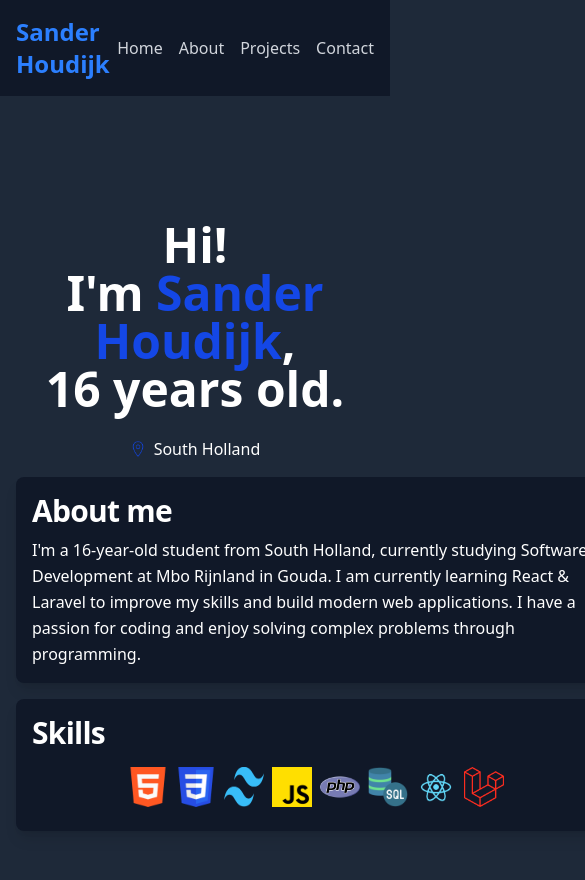
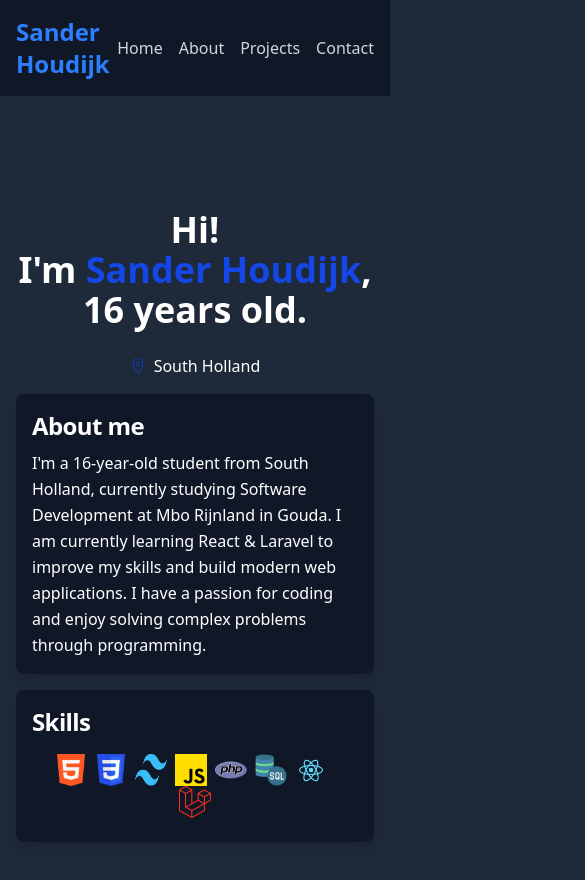
Before and after one commit to sanderhd/Portfolio-V2, a plain HTML site: page about.html in a window 390 px wide. Shown: the top 880 px of the page, 585 px wide, since content can reach past the window. Drawn offline with nearby package versions, Linux system fonts and the light colour scheme; some packages are replaced by stand-ins of ours.

Commit message:
Update about.html for improved layout and styling consistency

```diff
--- a/about.html
+++ b/about.html
@@ -20,28 +20,28 @@
             </ul>
         </div>
     </nav>
-    <div class="flex center justify-center h-screen text-white flex-col items-center mt-4 p-4">
-        <h1 class="text-5xl font-bold text-center mb-2">Hi! <br>I'm <span class="text-blue-700">Sander Houdijk</span>, <br> 16 years old.</h1>
+    <div class="flex flex-col justify-center h-screen text-white items-center mt-4 p-4">
+        <h1 class="text-4xl sm:text-5xl font-bold text-center mb-2">Hi! <br>I'm <span class="text-blue-700">Sander Houdijk</span>, <br> 16 years old.</h1>
         <div class="flex items-center mt-4">
             <img src="assets/icons/location.png" class="w-4 h-4 mr-2">
             <span>South Holland</span>
         </div>
-        <div class="container mx-auto mt-4 p-2 bg-gray-900 rounded-lg shadow-lg mx-4 p-4 w-150">
-            <h2 class="text-3xl font-semibold tracking-tight text-white sm:text-4xl mb-2">About me</h2>
+        <div class="container mx-auto mt-4 p-2 bg-gray-900 rounded-lg shadow-lg mx-4 p-4 w-full sm:w-150">
+            <h2 class="text-2xl sm:text-3xl font-semibold tracking-tight text-white mb-2">About me</h2>
             <p class="text-white text-base leading-relaxed">I'm a 16-year-old student from South Holland, currently studying Software Development at Mbo Rijnland in Gouda. I am currently learning React & Laravel to improve my skills and build modern web applications. I have a passion for coding and enjoy solving complex problems through programming.</p>
         </div>
 
-        <div class="container mx-auto mt-4 p-2 bg-gray-900 rounded-lg shadow-lg mb-4 mx-4 p-4 w-150">
-            <h2 class="text-3xl font-semibold tracking-tight text-white sm:text-4xl mb-2">Skills</h2>
+        <div class="container mx-auto mt-4 p-2 bg-gray-900 rounded-lg shadow-lg mb-4 mx-4 p-4 w-full sm:w-150">
+            <h2 class="text-2xl sm:text-3xl font-semibold tracking-tight text-white mb-2">Skills</h2>
             <div class="flex flex-wrap justify-center space-x-2 p-2">
-                <img src="assets/icons/experience/HTML.png" alt="HTML" class="w-10 h-10">
-                <img src="assets/icons/experience/CSS.png" alt="CSS" class="w-10 h-10">
-                <img src="assets/icons/experience/Tailwind.png" alt="TailwindCSS" class="w-10 h-10">
-                <img src="assets/icons/experience/JavaScript.png" alt="JavaScript" class="w-10 h-10">
-                <img src="assets/icons/experience/php.png" alt="PHP" class="w-10 h-10">
-                <img src="assets/icons/experience/SQL.png" alt="SQL" class="w-10 h-10">
-                <img src="assets/icons/experience/react.png" alt="React" class="w-10 h-10">
-                <img src="assets/icons/experience/laravel.png" alt="Laravel" class="w-10 h-10">
+                <img src="assets/icons/experience/HTML.png" alt="HTML" class="w-8 h-8 sm:w-10 sm:h-10">
+                <img src="assets/icons/experience/CSS.png" alt="CSS" class="w-8 h-8 sm:w-10 sm:h-10">
+                <img src="assets/icons/experience/Tailwind.png" alt="TailwindCSS" class="w-8 h-8 sm:w-10 sm:h-10">
+                <img src="assets/icons/experience/JavaScript.png" alt="JavaScript" class="w-8 h-8 sm:w-10 sm:h-10">
+                <img src="assets/icons/experience/php.png" alt="PHP" class="w-8 h-8 sm:w-10 sm:h-10">
+                <img src="assets/icons/experience/SQL.png" alt="SQL" class="w-8 h-8 sm:w-10 sm:h-10">
+                <img src="assets/icons/experience/react.png" alt="React" class="w-8 h-8 sm:w-10 sm:h-10">
+                <img src="assets/icons/experience/laravel.png" alt="Laravel" class="w-8 h-8 sm:w-10 sm:h-10">
             </div>
         </div>
     </div>
```
